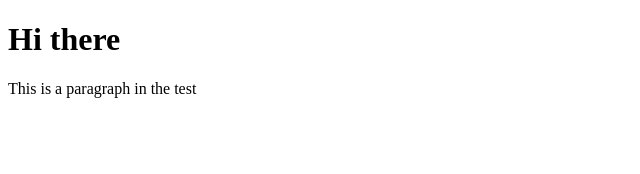
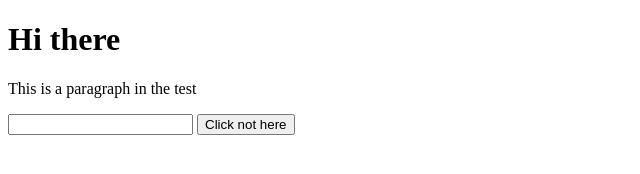
Before and after one commit to cursusgit/cursusGit, a plain HTML site: page index.html in a window 1280 px wide. Shown: the whole page, without its empty margins (0-640 px from the left). Drawn offline with Linux system fonts and the light colour scheme.

Commit message:
created form elerment

```diff
--- a/index.html
+++ b/index.html
@@ -9,5 +9,10 @@
   <body>
     <h1>Hi there</h1>
     <p>This is a paragraph in the test</p>
+
+    <form>
+      <input type="text" />
+      <button>Click not here</button>
+    </form>
   </body>
 </html>
```
